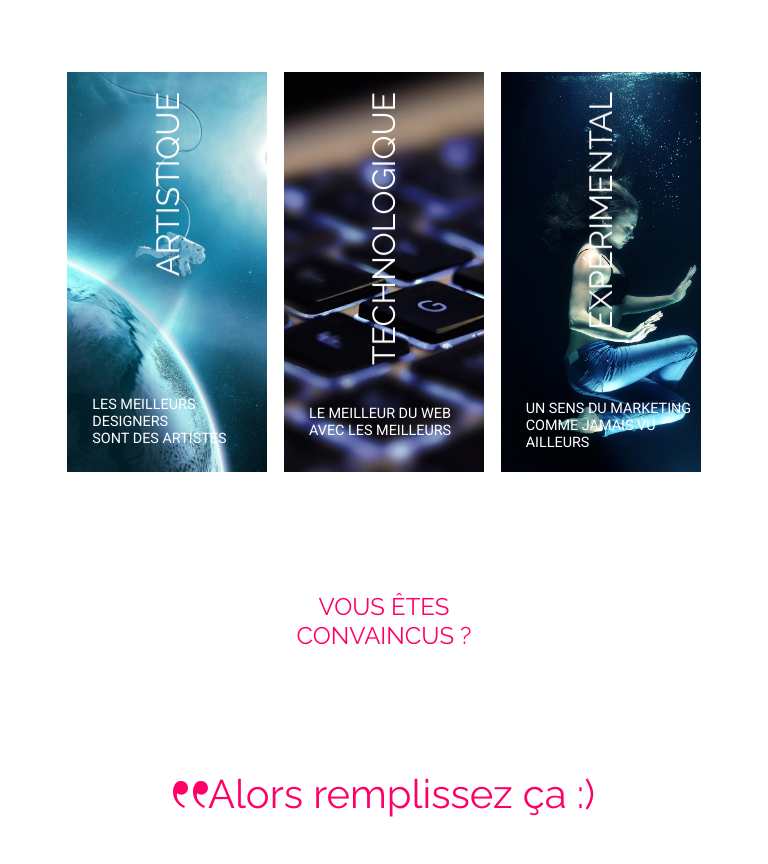
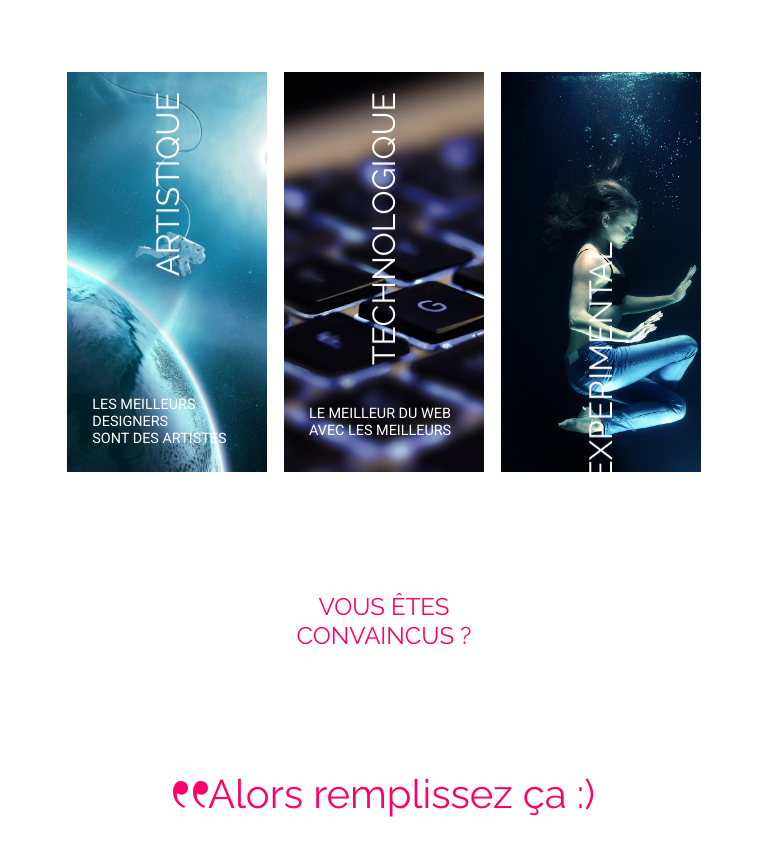
Before and after one commit to Neliiad/trobien, a website: page index.html in a window 768 px wide. Shown: the part 2405-3269 px from the top of the page. Drawn offline with Linux system fonts and the light colour scheme.

Commit message:
first commit

```diff
--- a/assets/scss/element/project.scss
+++ b/assets/scss/element/project.scss
@@ -252,7 +252,7 @@
             writing-mode:vertical-rl;
             transform: rotate(180deg);
             font-size: 2rem;
-            margin-top: 20px;
+            margin-top: 170px;
         }
 
         p{
```
Also changed, not shown: assets/css/styles.css, 1 other file.
